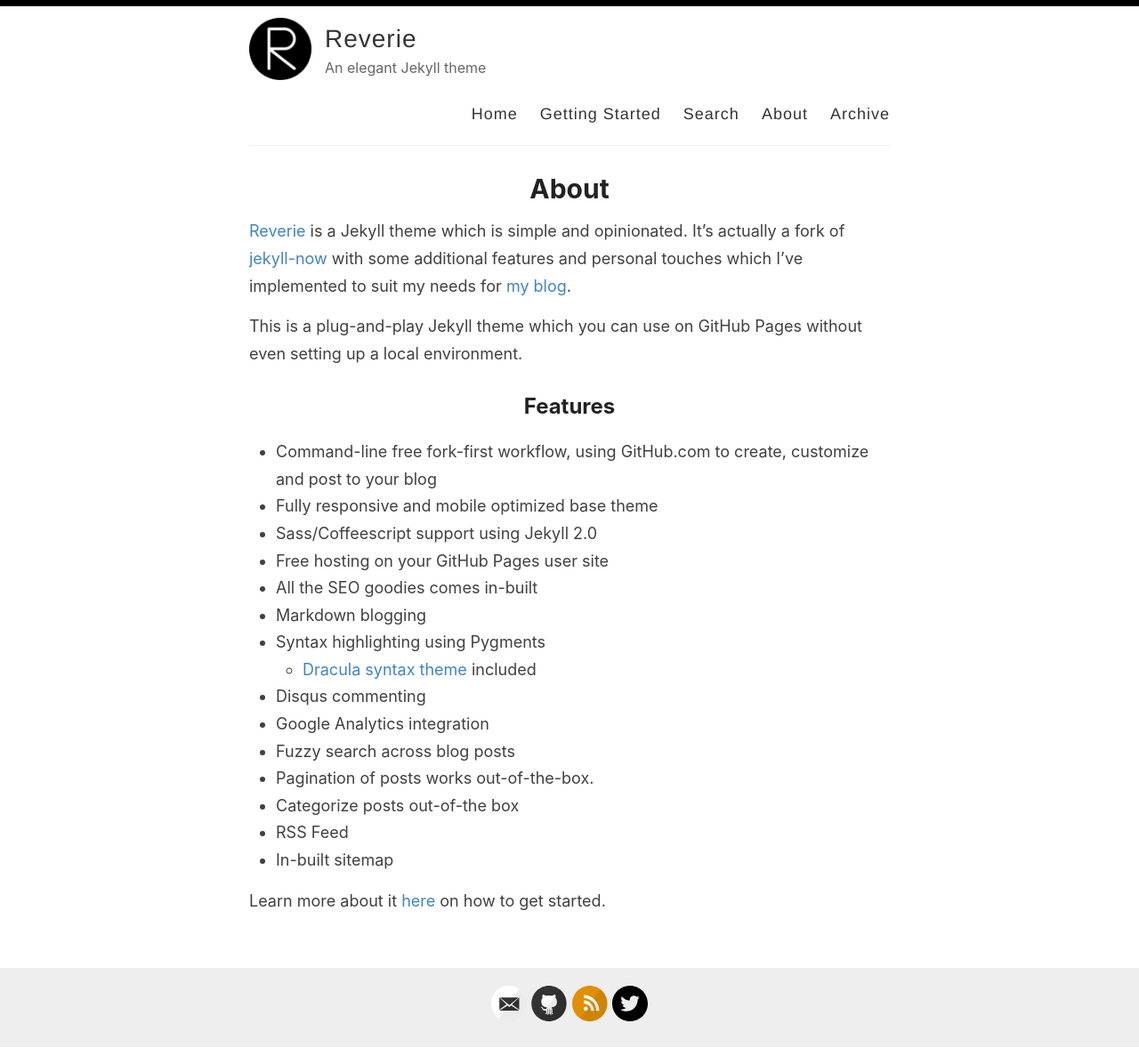
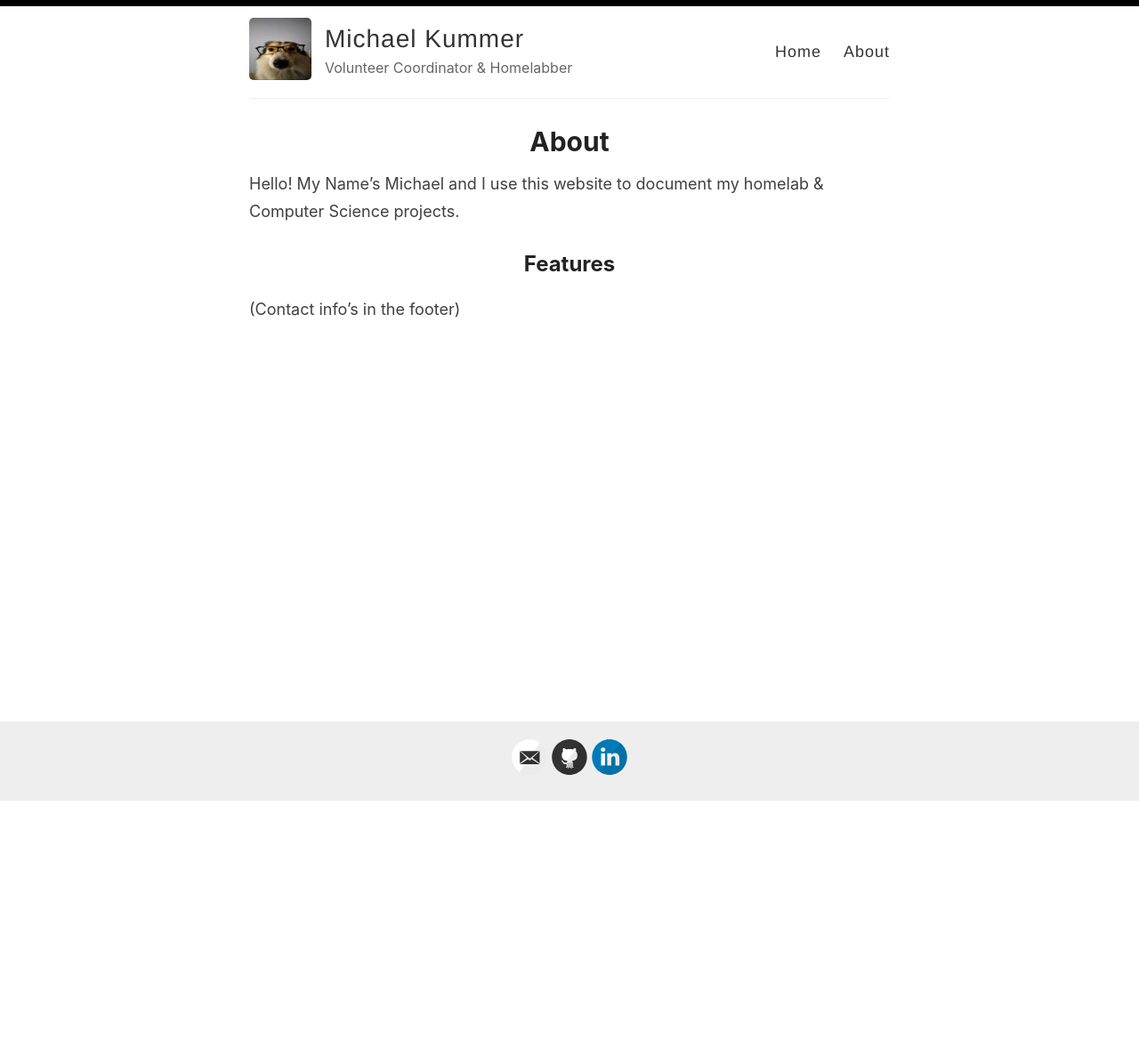
Before and after one commit to Michael-Kummer/github.io, a Jekyll site: the page built from _pages/about.md, in a window 1280 px wide. Shown: the whole page at 89% size. Built offline with Jekyll 4.4.1, drawn with Linux system fonts in a browser that asks for light colours; after the commit the page ends 901 px from its top, so only the background shows below that.

Commit message:
Finished Template website

```diff
--- a/_config.yml
+++ b/_config.yml
@@ -3,16 +3,16 @@
 #
 
 # Name of your site (displayed in the header)
-name: Reverie
+name: Michael Kummer
 
 # Name of the author
-author: Amit Merchant
+author: Michael Kummer
 
 # Short bio or description (displayed in the header)
-description: An elegant Jekyll theme
+description: Volunteer Coordinator & Homelabber
 
 # URL of your avatar or profile pic (you could use your GitHub profile pic)
-avatar: /images/reverie.png
+avatar: /images/ProfilePic.jpg
 
 #
 # Flags below are optional
@@ -21,15 +21,15 @@
 # Includes an icon in the footer for each username you enter
 footer-links:
   dribbble:
-  email: amit.d.merchant@gmail.com
+  email: mkummer@ualberta.ca
   facebook:
   flickr:
-  github: amitmerchant1990/reverie
+  github: Michael-Kummer
   instagram:
-  linkedin:
+  linkedin: michael-kummer-8a8977210
   pinterest:
-  rss: rss
-  twitter: amit_merchant
+  rss:
+  twitter:
   stackoverflow:
   youtube: # channel/<your_long_string> or user/<user-name>
   googleplus: # anything in your profile username that comes after plus.google.com/
@@ -41,21 +41,20 @@
 disqus:
 
 # Enter your Google Analytics web tracking code (e.g. UA-2110908-2) to activate tracking
-google_analytics: UA-43339302-11
-
+google_analytics:
 # For newer "GA4" analytics, use the following instead of the "UA" entry above
 #google_analytics_ga4: G-GABC1DEFG
 
 # Your website URL (e.g. http://amitmerchant1990.github.io or http://www.amitmerchant.com)
 # Used for Sitemap.xml and your RSS feed
-url: http://www.amitmerchant.com/reverie
-enforce_ssl: https://www.amitmerchant.com/reverie
+url: http://michaelkummer.ca
+enforce_ssl: https://michaelkummer.ca
 
 # If you're hosting your site at a Project repository on GitHub pages
 # (http://yourusername.github.io/repository-name)
 # and NOT your User repository (http://yourusername.github.io)
 # then add in the baseurl here, like this: "/repository-name"
-baseurl: "/reverie"
+baseurl: ""
 
 #
 # !! You don't need to change any of the configuration flags below !!
@@ -99,3 +98,6 @@
   - LICENSE
   - README.md
   - CNAME
+  - build.sh
+  - clean.sh
+  - start.sh
--- a/_layouts/default.html
+++ b/_layouts/default.html
@@ -29,10 +29,7 @@
 
             <nav>
               <a href="{{ site.baseurl }}/">Home</a>
-              <a href="{{ site.baseurl }}/getting-started">Getting Started</a>
-              <a href="{{ site.baseurl }}/search">Search</a>
               <a href="{{ site.baseurl }}/about">About</a>
-              <a href="{{ site.baseurl }}/archive">Archive</a>
             </nav>
           </header>
         </div>
--- a/_pages/about.md
+++ b/_pages/about.md
@@ -4,26 +4,8 @@
 permalink: /about/
 ---
 
-[Reverie](https://github.com/amitmerchant1990/reverie) is a Jekyll theme which is simple and opinionated. It's actually a fork of [jekyll-now](https://github.com/barryclark/jekyll-now) with some additional features and personal touches which I've implemented to suit my needs for [my blog](https://www.amitmerchant.com).
-
-This is a plug-and-play Jekyll theme which you can use on GitHub Pages without even setting up a local environment.
+Hello! My Name's Michael and I use this website to document my homelab & Computer Science projects.
 
 ## Features
 
-- Command-line free fork-first workflow, using GitHub.com to create, customize and post to your blog
-- Fully responsive and mobile optimized base theme
-- Sass/Coffeescript support using Jekyll 2.0
-- Free hosting on your GitHub Pages user site
-- All the SEO goodies comes in-built
-- Markdown blogging
-- Syntax highlighting using Pygments
-    - [Dracula syntax theme](https://draculatheme.com/) included
-- Disqus commenting
-- Google Analytics integration
-- Fuzzy search across blog posts
-- Pagination of posts works out-of-the-box.
-- Categorize posts out-of-the box
-- RSS Feed
-- In-built sitemap
-
-Learn more about it [here](https://github.com/amitmerchant1990/reverie) on how to get started.
+(Contact info's in the footer)
```
Also changed, not shown: _posts/2019-8-12-code-snippets.md (deleted, +0 -42 lines), _posts/2024-06-23-Template.md (added, +46 -0 lines), _templatePosts/2019-02-13-introducing-reverie-jekyll-theme.md (renamed from _posts/2019-02-13-introducing-reverie-jekyll-theme.md), _templatePosts/2019-08-08-no-title-posts.md (renamed from _posts/2019-08-08-no-title-posts.md), _templatePosts/2019-12-11-pullquotes.md (renamed from _posts/2019-12-11-pullquotes.md), _templatePosts/2019-7-27-super-long-article.md (renamed from _posts/2019-7-27-super-long-article.md), _templatePosts/2019-7-27-this-post-demonstrates-post-content-styles.md (renamed from _posts/2019-7-27-this-post-demonstrates-post-content-styles.md), _templatePosts/2019-7-28-super-short-article.md (renamed from _posts/2019-7-28-super-short-article.md), images/ProfilePic.jpg (added).
